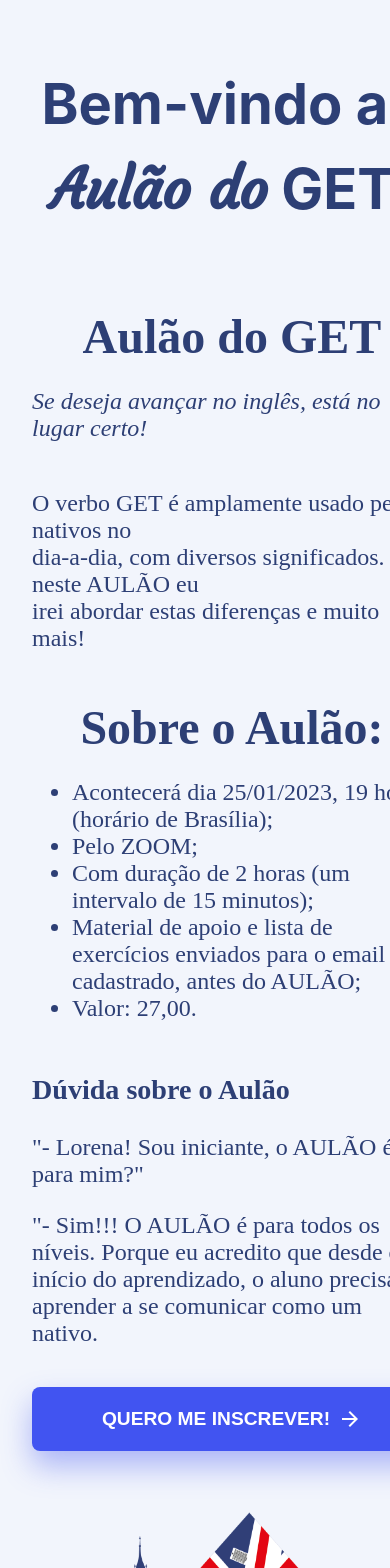
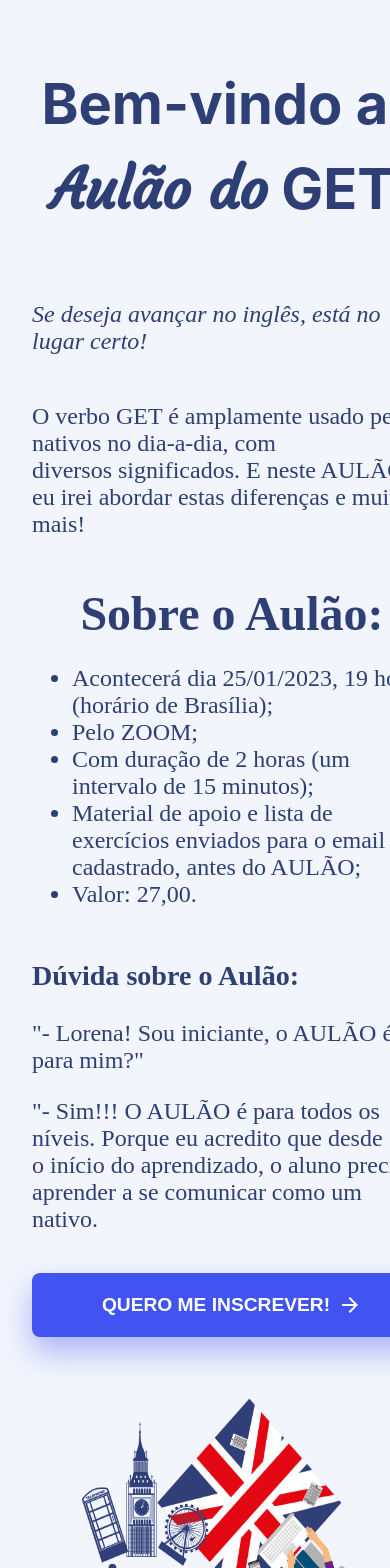
Before and after one commit to ahaavila/fale-ingles-como-um-nativo-pre-cadastro, a Next.js app: page / in a window 390 px wide. Shown: the top 1568 px of the page. Built offline with nearby package versions, Linux system fonts and the light colour scheme; a web font is replaced by a local one.

Commit message:
feat: add window resise to check if user is on mobile and change some text and styles for mobile

```diff
--- a/pages/index.js
+++ b/pages/index.js
@@ -3,8 +3,17 @@ import Image from 'next/image'
 import teste from '../public/assets/images/teste.png';
 import styles from '../styles/Home.module.css'
 import Link from "next/link";
+import {useEffect, useState} from "react";
 
 export default function Home() {
+    const [isMobile, setIsMobile] = useState(false);
+
+    useEffect(() => {
+        window.innerWidth <= 768 ? setIsMobile(true) : setIsMobile(false);
+        window.onresize = function () {
+            window.innerWidth <= 768 ? setIsMobile(true) : setIsMobile(false);
+        }
+    }, []);
 
   return (
     <div className={styles.container}>
@@ -21,12 +30,13 @@ export default function Home() {
         </div>
       </div>
       <div className={styles.form}>
-          <h1>Aulão do GET</h1>
+          {!isMobile &&
+              <h1>Aulão do GET</h1>
+          }
           <p><i>Se deseja avançar no inglês, está no lugar certo!</i></p>
           <p className={styles.textBreak}>
-              O verbo GET é amplamente usado pelos nativos no <br />
-              dia-a-dia, com diversos significados. E neste AULÃO eu <br />
-              irei abordar estas diferenças e muito mais!
+              O verbo GET é amplamente usado pelos nativos no dia-a-dia, com<br />
+              diversos significados. E neste AULÃO, eu irei abordar estas diferenças e muito mais!<br />
           </p>
           <h1>Sobre o Aulão:</h1>
           <ul className={styles.formUl}>
@@ -38,12 +48,12 @@ export default function Home() {
           </ul>
 
           <div className={styles.duvida}>
-              <h3>Dúvida sobre o Aulão</h3>
+              <h3>Dúvida sobre o Aulão:</h3>
               {/* eslint-disable-next-line react/no-unescaped-entities */}
               <p>"- Lorena! Sou iniciante, o AULÃO é para mim?"</p>
               {/* eslint-disable-next-line react/no-unescaped-entities */}
-              <p>"- Sim!!! O AULÃO é para todos os níveis. Porque eu acredito que desde o <br />
-                  início do aprendizado, o aluno precisa aprender a se comunicar como um nativo. <br />
+              <p>"- Sim!!! O AULÃO é para todos os níveis. Porque eu acredito que desde <br />
+                  o início do aprendizado, o aluno precisa aprender a se comunicar como um nativo. <br />
               </p>
           </div>
 
--- a/styles/Home.module.css
+++ b/styles/Home.module.css
@@ -76,7 +76,7 @@
   display: flex;
   align-items: center;
   justify-content: center;
-  box-shadow: 0px 15px 30px rgb(65 84 241 / 40%);
+  box-shadow: 0 15px 30px rgb(65 84 241 / 40%);
   margin-block-start: 1rem;
 }
 
@@ -122,7 +122,6 @@
   }
 
   .form {
-    margin-block-start: 2rem;
     display: flex;
     align-items: center;
     padding: 1rem;
```
